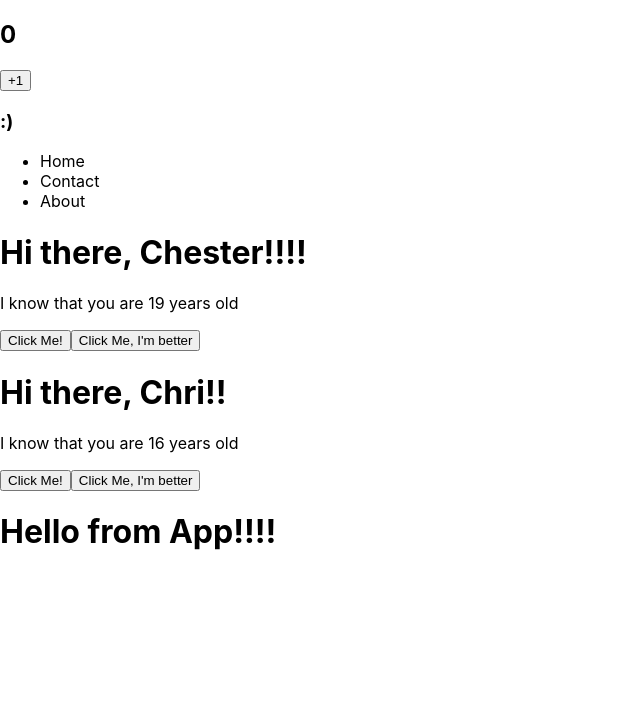
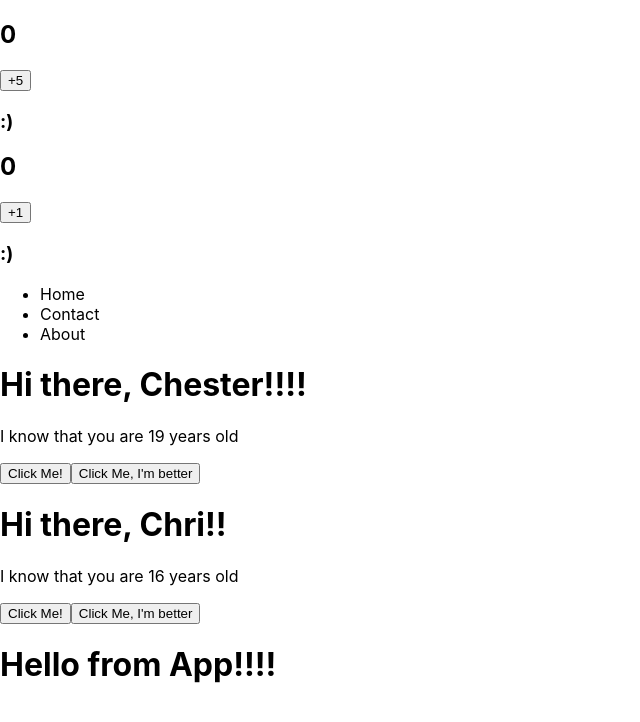
Before and after one commit to ChesterCabahug/colt-react, a React (Create React App) app: page / in a window 1280 px wide. Shown: the top 722 px of the page, without its empty margins (0-640 px from the left). Built offline with nearby package versions, Linux system fonts and the light colour scheme.

Commit message:
example of state with props

```diff
--- a/src/App.js
+++ b/src/App.js
@@ -7,6 +7,7 @@
 function App() {
   return (
     <div>
+      <Counter step={5}/>
       <Counter/>
       <Navbar/>
       <Greeter name="Chester" age="19" excitement={4}/>
--- a/src/Counter.js
+++ b/src/Counter.js
@@ -1,14 +1,14 @@
 import React, { useState } from "react"
 
 
-const Counter = () => {
+const Counter = ({step = 1}) => {
     const [count, setCount] = useState(0)
     const [isHappy, setIsHappy] = useState(true)
     const toggleIsHappy = () => setIsHappy(!isHappy)
     return (
         <div>
             <h2>{count}</h2>
-            <button onClick={() => setCount(count + 1)}>+1</button>
+        <button onClick={() => setCount(count + step)}>+{step}</button>
             <h3 onClick={toggleIsHappy}>{isHappy ? ":)" : ":("}</h3>
         </div>
     )
```
